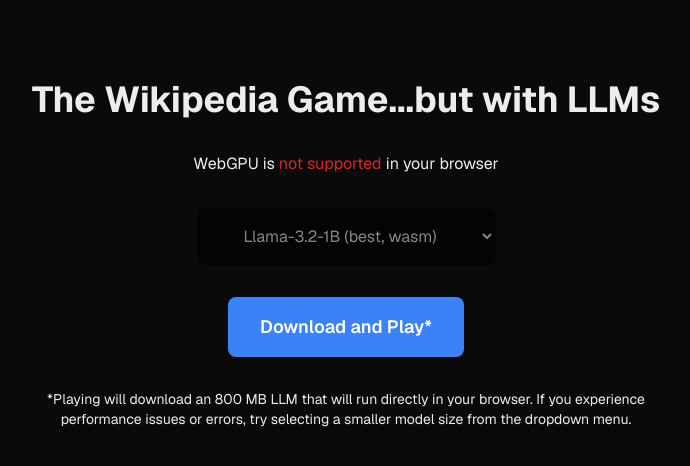
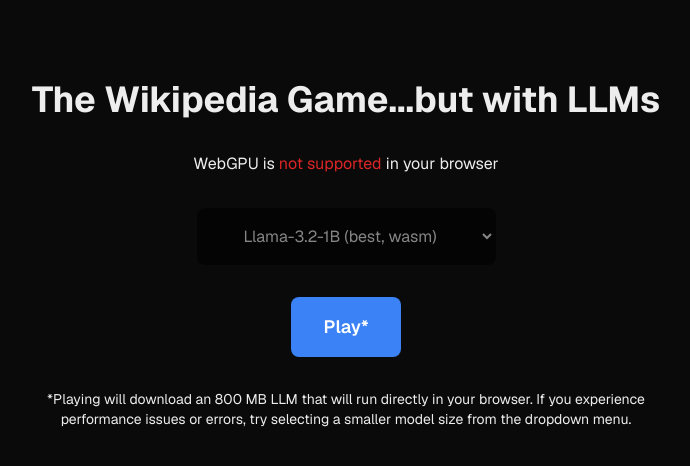
Before and after one commit to joseph-mcallister/llm-wikipedia-game, a Next.js app: page / in a window 1280 px wide. Shown: the top 466 px of the page, without its empty margins (294-984 px from the left). Built offline with nearby package versions, Linux system fonts and the light colour scheme.

Commit message:
rename play button

```diff
--- a/app/screens/WelcomeScreen.tsx
+++ b/app/screens/WelcomeScreen.tsx
@@ -119,7 +119,7 @@
               : "bg-gray-300 text-gray-500 cursor-not-allowed"
           }`}
       >
-        {isLoading ? "Downloading model..." : "Download and Play*"}
+        {isLoading ? "Downloading model..." : "Play*"}
       </button>
 
       {isLoading && progress && (
```
